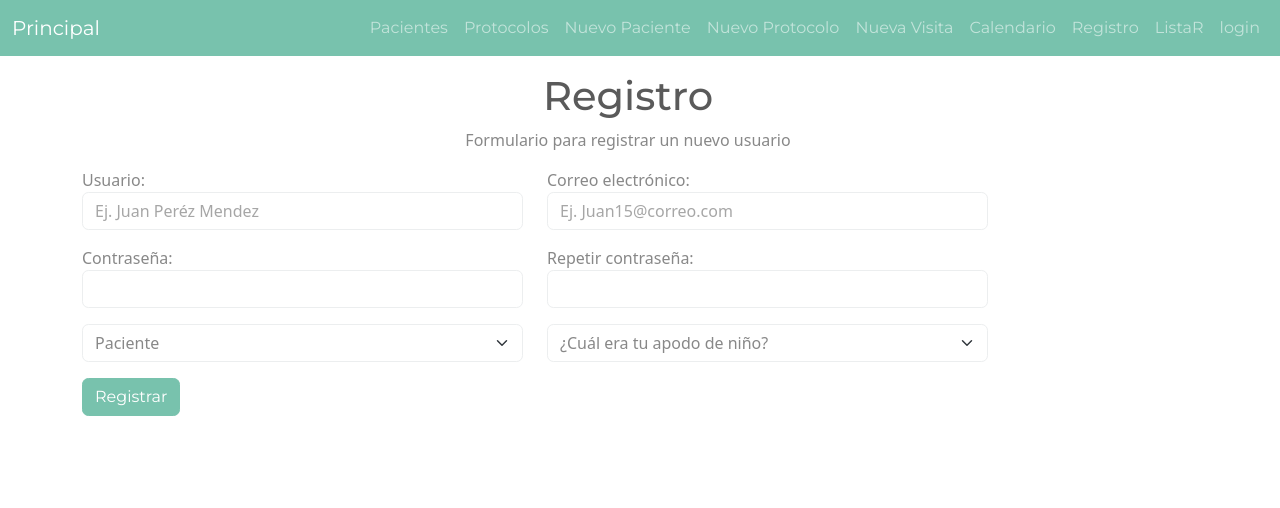
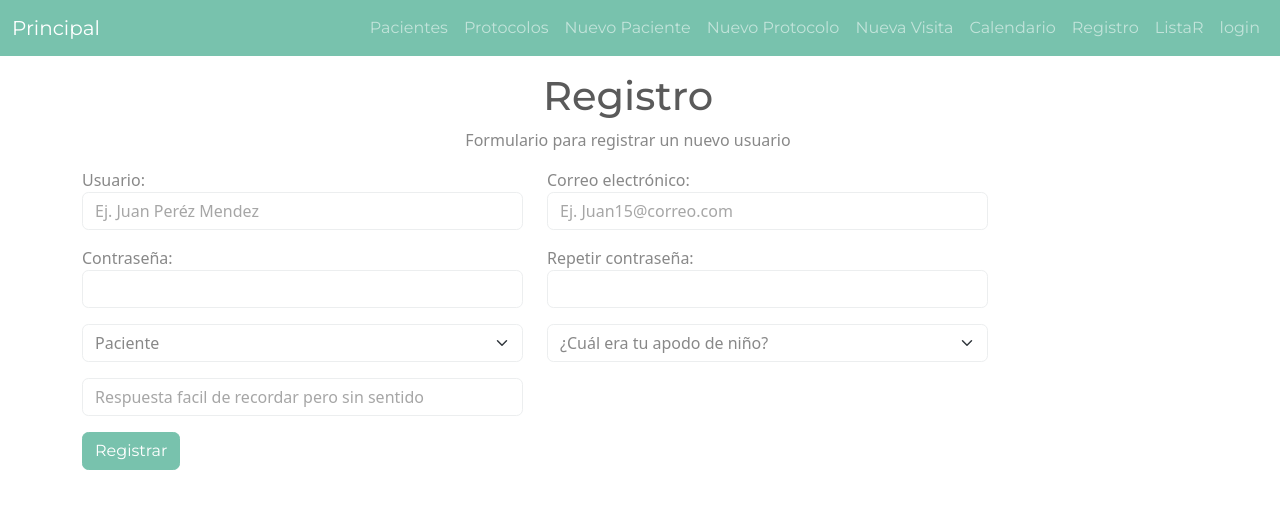
Before and after one commit to KingGnome115/page, a Vue app: page /registro in a window 1280 px wide. Shown: the top 508 px of the page. Built offline with nearby package versions, Linux system fonts and the light colour scheme.

Commit message:
Pequeño bug arreglado

```diff
--- a/src/components/Registro.vue
+++ b/src/components/Registro.vue
@@ -51,7 +51,7 @@
                 </div>
 
                 <div class="col-12 col-md-5 mb-3">
-                    <select class="form-select valid" title="No seas honesto con la respuesta, solo algo que recuerdes" >
+                    <select class="form-select valid" title="No seas honesto con la respuesta, solo algo que recuerdes" v-model="this.usuarios.pregunta" >
                         <option>¿Cuál era tu apodo de niño?</option>
                         <option>¿Cuál sería tu trabajo ideal?</option>
                         <option>¿Nombre de tu primera mascota?</option>
@@ -62,6 +62,15 @@
                         <option>¿Qué harías si te dijeran que mañana es el fin de la humanidad?</option>
                     </select>
                 </div>
+
+                <div class="col-12 col-md-5 mb-3">
+                    <input type="text" class="form-control" placeholder="Respuesta facil de recordar pero sin sentido" v-model="this.usuarios.respuesta" required>
+                    <div class="invalid-feedback">
+                        Porfavor ingrese una respuesta
+                    </div>
+                </div>
+
+                <div></div>
 
                 <div class="col-12 col-md-5 mb-3">
                     <button type="submit" class="btn btn-primary">Registrar</button>
@@ -99,6 +108,7 @@
         },
         mounted() {
             this.usuarios.rol = "Paciente";
+            this.usuarios.pregunta = "¿Cuál era tu apodo de niño?";
         },
     })
 
--- a/src/interfaces/Usuarios.ts
+++ b/src/interfaces/Usuarios.ts
@@ -4,4 +4,6 @@ export interface Usuario{
     password: string;
     rol: string;
     _id: string;
+    pregunta: string;
+    respuesta: string;
 }
```
